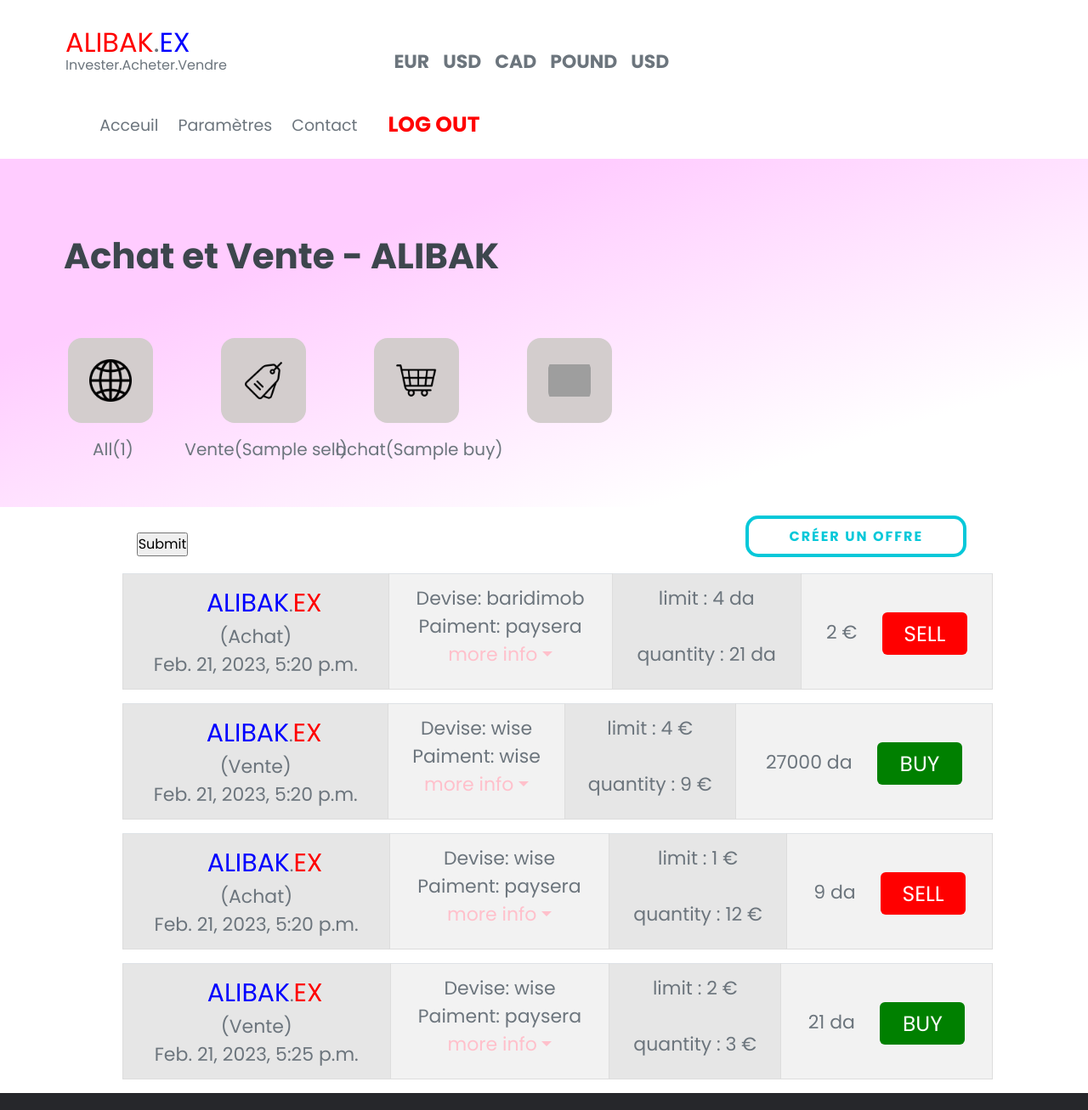
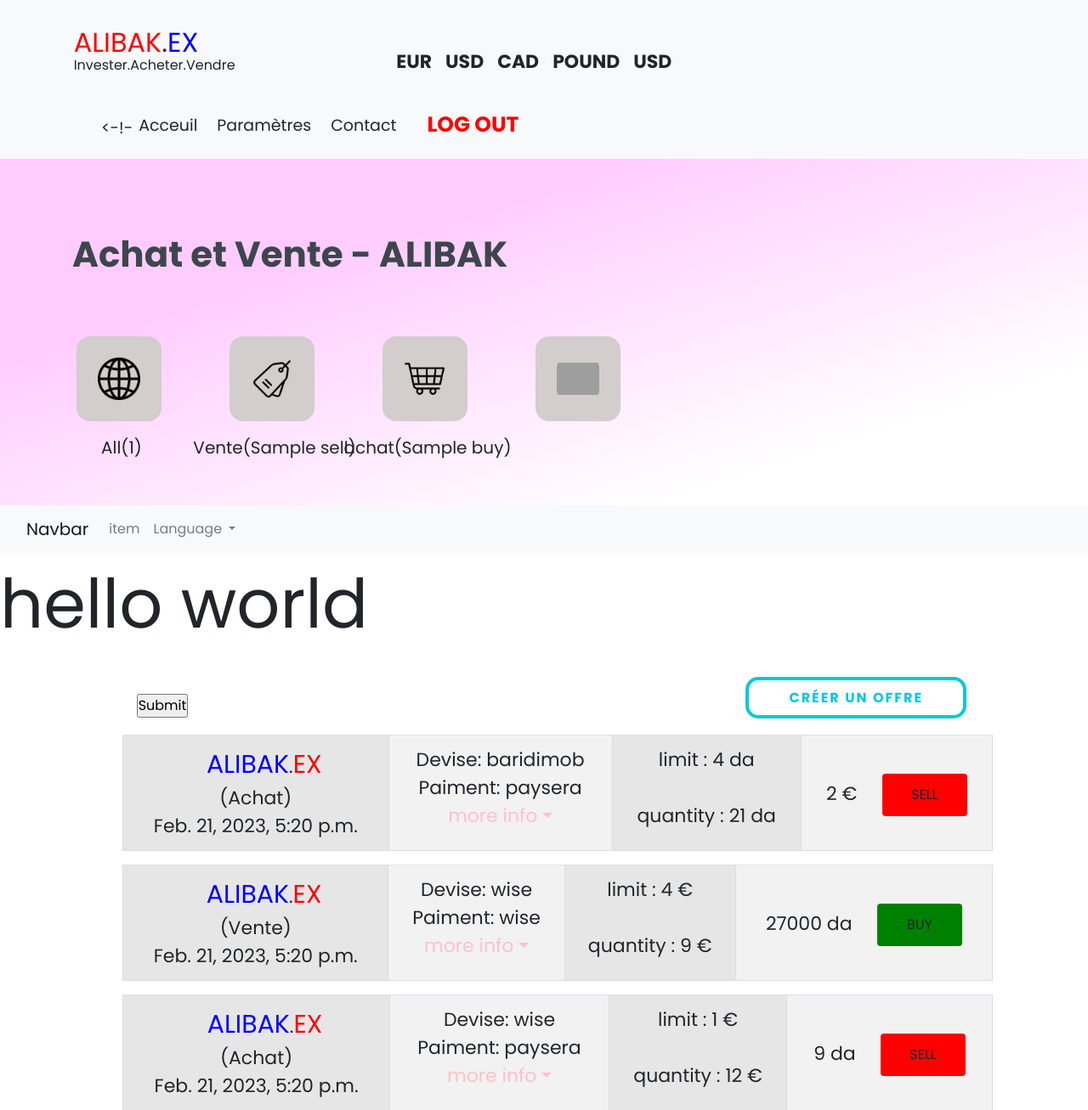
Before and after one commit to ahmedbernous21/alibakex, a Django app: template offers/templates/offers/offersPage.html in a window 1280 px wide. Shown: the top 1307 px of the page at 85% size. Run offline with Django 4.2, Linux system fonts and the light colour scheme; data comes from the database, SQL or seed files in the repository; the template is opened without the code that fills it: values that come from a table or form of the project are taken from there, most other values are stand-ins (such as "Sample title", 1, 10 or a date in 2020); parts of the project's set-up code (start-up, migrations or seed data) failed here and were passed over; some libraries are stand-ins or nearby versions; grey boxes are pictures that could not be loaded.

Commit message:
lastyeah

```diff
--- a/alibak/urls.py
+++ b/alibak/urls.py
@@ -17,11 +17,15 @@
 from django.urls import path, include
 from django.conf import settings
 from django.conf.urls.static import static
+from django.conf.urls.i18n import i18n_patterns
+from django.utils.translation import gettext_lazy as _
 
 urlpatterns = [
-    path('admin/', admin.site.urls),
-    path('', include('offers.urls'))
-
+    path(_('admin/'), admin.site.urls),
 ]
 
+urlpatterns += i18n_patterns(
+    path('', include('offers.urls', namespace='alibak'))
+)
 urlpatterns += static(settings.MEDIA_URL, document_root=settings.MEDIA_ROOT)
+urlpatterns += static(settings.STATIC_URL, document_root=settings.STATIC_ROOT)
--- a/offers/templates/offers/navbar.html
+++ b/offers/templates/offers/navbar.html
@@ -1464,7 +1464,7 @@
             </div>
 
             <div class="d2 d-inline-flex align-items-center" >
-                    <a class="text-body mr-3" href="{% url 'OffersPage'%}">Offres</a>
+                    <a class="text-body mr-3" href="{% url 'OffersPage'  %}">Offres</a>
                     {% if request.user.customer.approved %}
                     <a class="text-body mr-3" href="{% url 'my_offers'%}">Tes offres</a>
                     {% else %}
--- a/offers/templates/offers/navbar2.html
+++ b/offers/templates/offers/navbar2.html
@@ -1448,14 +1448,15 @@
         </div>
 
         <div class="d2 d-inline-flex align-items-center" >
-                     <a class="text-body mr-3" href="{% url 'welcome'%}">Acceuil</a>
+            <-!-
+                     <a class="text-body mr-3" href="{% url 'alibak:welcome'%}">Acceuil</a>
                    {% if request.user.customer.approved %}
                     <a class="text-body mr-3" href="{% url 'my_offers'%}">Tes offres</a>
                     {% else %}
-                    <a class="text-body mr-3" href="{% url 'settings'%}">Paramètres</a>
+                    <a class="text-body mr-3" href="{% url 'alibak:settings'%}">Paramètres</a>
                     {% endif %}
                     <a class="text-body mr-3" href="#footer">Contact</a>
-                    <a class="text-body mr-3 p" href="{% url 'logout' %}" style="text-decoration:none">LOG OUT</a>
+                    <a class="text-body mr-3 p" href="{% url 'alibak:logout' %}" style="text-decoration:none">LOG OUT</a>
 
 
         </div>
--- a/offers/templates/offers/offersPage.html
+++ b/offers/templates/offers/offersPage.html
@@ -1,8 +1,9 @@
 
 {%  extends 'offers/main2.html' %}
+{% load i18n %}
 {% block content %}
 {% load static %}
-
+<link rel="stylesheet" href="https://cdn.jsdelivr.net/npm/bootstrap@4.4.1/dist/css/bootstrap.min.css" integrity="sha384-Vkoo8x4CGsO3+Hhxv8T/Q5PaXtkKtu6ug5TOeNV6gBiFeWPGFN9MuhOf23Q9Ifjh" crossorigin="anonymous">
 </style>
 <section id="flex-section" >
 
@@ -48,6 +49,40 @@
 
              </div>
         </section>
+       <nav class="navbar navbar-expand-lg navbar-light bg-light">
+  <div class="container-fluid">
+    <a class="navbar-brand" href="#">Navbar</a>
+    <button class="navbar-toggler" type="button" data-bs-toggle="collapse" data-bs-target="#navbarSupportedContent" aria-controls="navbarSupportedContent" aria-expanded="false" aria-label="Toggle navigation">
+      <span class="navbar-toggler-icon"></span>
+    </button>
+    <div class="collapse navbar-collapse" id="navbarSupportedContent">
+      <ul class="navbar-nav me-auto mb-2 mb-lg-0">
+        <li class="nav-item">
+          <a class="nav-link" aria-current="page" href="#">item</a>
+        </li>
+        <li class="nav-item dropdown">
+          <a class="nav-link dropdown-toggle" href="#" id="navbarDropdown" role="button" data-bs-toggle="dropdown" aria-expanded="false">
+            Language
+          </a>
+          <ul class="dropdown-menu" aria-labelledby="navbarDropdown">
+            {% get_current_language as LANGUAGE_CODE %}
+            {% get_available_languages as LANGUAGES %}
+            {% get_language_info_list for LANGUAGES as languages %}
+
+            {% for lang in languages %}
+              <li>
+              <a class="dropdown-item" href="/{{ lang.code }}/OffersPage">
+                  {{ lang.name_local }}
+              </a>
+              </li>
+            {% endfor %}
+          </ul>
+        </li>
+      </ul>
+    </div>
+  </div>
+</nav>
+<p style="font-size:80px">{% trans "hello world" %}</p>
 
         <section class="bottom" style="width: 80%;">
     <div class="myflex">
@@ -58,8 +93,9 @@
                     </form>
             <div class="create" style="margin-bottom:-30px; margin-top:10px;">
                         {% if request.user.customer.approved %}
+                        <p>{% trans hello %}</p>
                         <a href="{% url 'create_order' %}" class="btn buttonnn" style="background-color:rgb(26, 26, 255);">Créer un offre</a>
-                {% else %} <a href="{% url 'auth' %}" style="text-decoration: none" class="c-button c-button--gooey"> Créer un offre</a>
+                {% else %} <a href="{% url 'alibak:auth' %}" style="text-decoration: none" class="c-button c-button--gooey"> Créer un offre</a>
                          {% endif %}
                           <div class="c-button__blobs">
                           <div></div>
@@ -90,11 +126,13 @@
 
                                             <td class="td-3"> limit :  {{offer.lowest|floatformat:0}} {% if offer.devise != "baridimob" %} &euro; {% else %} da {% endif %} <br> <br> quantity : {{offer.quantity|floatformat:0}} {% if offer.devise != "baridimob" %} &euro; {% else %} da {% endif %}  </td>
 
-                                            <td class="td-4"> <br> <p >{{offer.price|floatformat:0}} {% if offer.devise != "baridimob" %} da {% else %} &euro; {% endif %} &nbsp&nbsp&nbsp {% if offer.status == "Sell" %} <a href="{% url 'CustomerInfo' offer.id %}" class="btn buttonn" style="background-color:red;">{{offer.status}}</a> {% elif offer.status == "buy" %} <a href="{% url 'CustomerInfo' offer.id %}" class="btn buttonn" style="background-color:green;">{{offer.status}}</a></p> {%endif%} </td>
+                                            <td class="td-4"> <br> <p >{{offer.price|floatformat:0}} {% if offer.devise != "baridimob" %} da {% else %} &euro; {% endif %} &nbsp&nbsp&nbsp {% if offer.status == "Sell" %} <a href="{% url 'alibak:CustomerInfo' offer.id %}" class="btn buttonn" style="background-color:red;">{{offer.status}}</a> {% elif offer.status == "buy" %} <a href="{% url 'alibak:CustomerInfo' offer.id %}" class="btn buttonn" style="background-color:green;">{{offer.status}}</a></p> {%endif%} </td>
                                         </tr>
 
                         </table>
             {%endif%}
             {% endfor %}
         </section>
+    <script src="https://cdn.jsdelivr.net/npm/bootstrap@5.0.0-beta2/dist/js/bootstrap.bundle.min.js" integrity="sha384-b5kHyXgcpbZJO/tY9Ul7kGkf1S0CWuKcCD38l8YkeH8z8QjE0GmW1gYU5S9FOnJ0" crossorigin="anonymous"></script>
+
  {% endblock %}
--- a/offers/urls.py
+++ b/offers/urls.py
@@ -3,6 +3,9 @@
 from django.conf import settings
 from django.conf.urls.static import static
 from django.contrib.auth import views as auth_views
+
+app_name = 'alibak'
+
 
 urlpatterns = [
     path('<int:id>', views.detail, name="detail"),
@@ -10,9 +13,9 @@
     path('update_order/<str:pk>/', views.updateOrder, name="update_order"),
     path('delete_order/<str:pk>/', views.deleteOrder, name="delete_order"),
     path('customer/<str:pk>/', views.Customer, name="customer"),
-    path('welcome', views.welcome, name="welcome"),
+    path('', views.welcome, name="welcome"),
     path('CustomerInfo/<str:pk>/', views.CustomerInfo, name="CustomerInfo"),
-    path('', views.register, name="register"),
+    path('register', views.register, name="register"),
     path('login', views.loginPage, name="login"),
     path('logout', views.LogoutUser, name="logout"),
     path('settings', views.accountSettings, name="settings"),
@@ -36,4 +39,5 @@
     name="password_reset_complete"),
 ]
 
-urlpatterns += static(settings.MEDIA_URL, document_root = settings.MEDIA_ROOT)
+urlpatterns += static(settings.MEDIA_URL, document_root=settings.MEDIA_ROOT)
+urlpatterns += static(settings.STATIC_URL, document_root=settings.STATIC_ROOT)
```
Also changed, not shown: alibak/settings.py (+15 -3 lines), offers/views.py (+5 -2 lines), requirements.txt (+15 -22 lines), locale/en/LC_MESSAGES/django.po (added), locale/fr/LC_MESSAGES/django.po (added), vercel.json, 2 other files.
